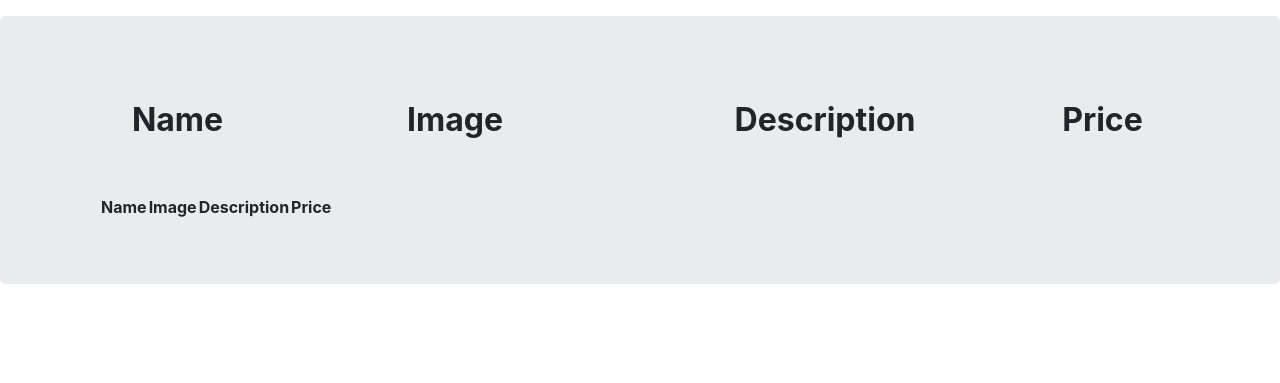
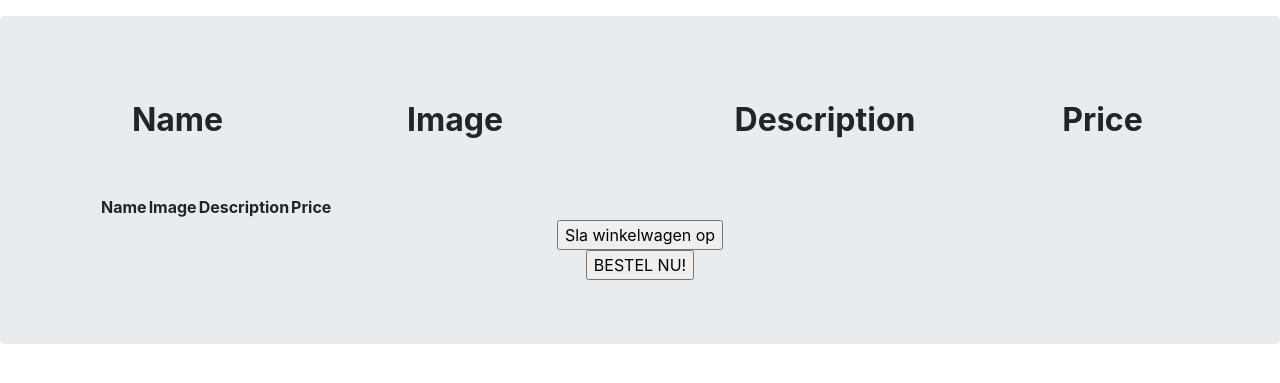
Before and after one commit to Outis073/proftaak_p4, a PHP site: template src/Views/Home.php in a window 1280 px wide. Shown: the part 56-439 px from the top of the page. Run offline with PHP 8.4, Linux system fonts and the light colour scheme; the template is opened without the code that fills it, so the values that code supplies are empty; some libraries are stand-ins or nearby versions.

Commit message:
Super minor addition to the home page
Literally just adding 2 buttons here, most likely temporarily too.

```diff
--- a/src/Views/Home.php
+++ b/src/Views/Home.php
@@ -46,6 +46,12 @@
 					<?php endforeach; ?>
 				</tbody>
 			</table>
+			<form method="post" action="index.php?controller=Basket&action=save" enctype='multipart/form-data'>
+  				<input type='submit' value='Sla winkelwagen op' name='button'>
+			</form>
+			<form method="post" action="index.php?controller=Basket&action=order" enctype='multipart/form-data'>
+  				<input type='submit' value='BESTEL NU!' name='button'>
+			</form>
 		</div>
 	</div>
 
```
